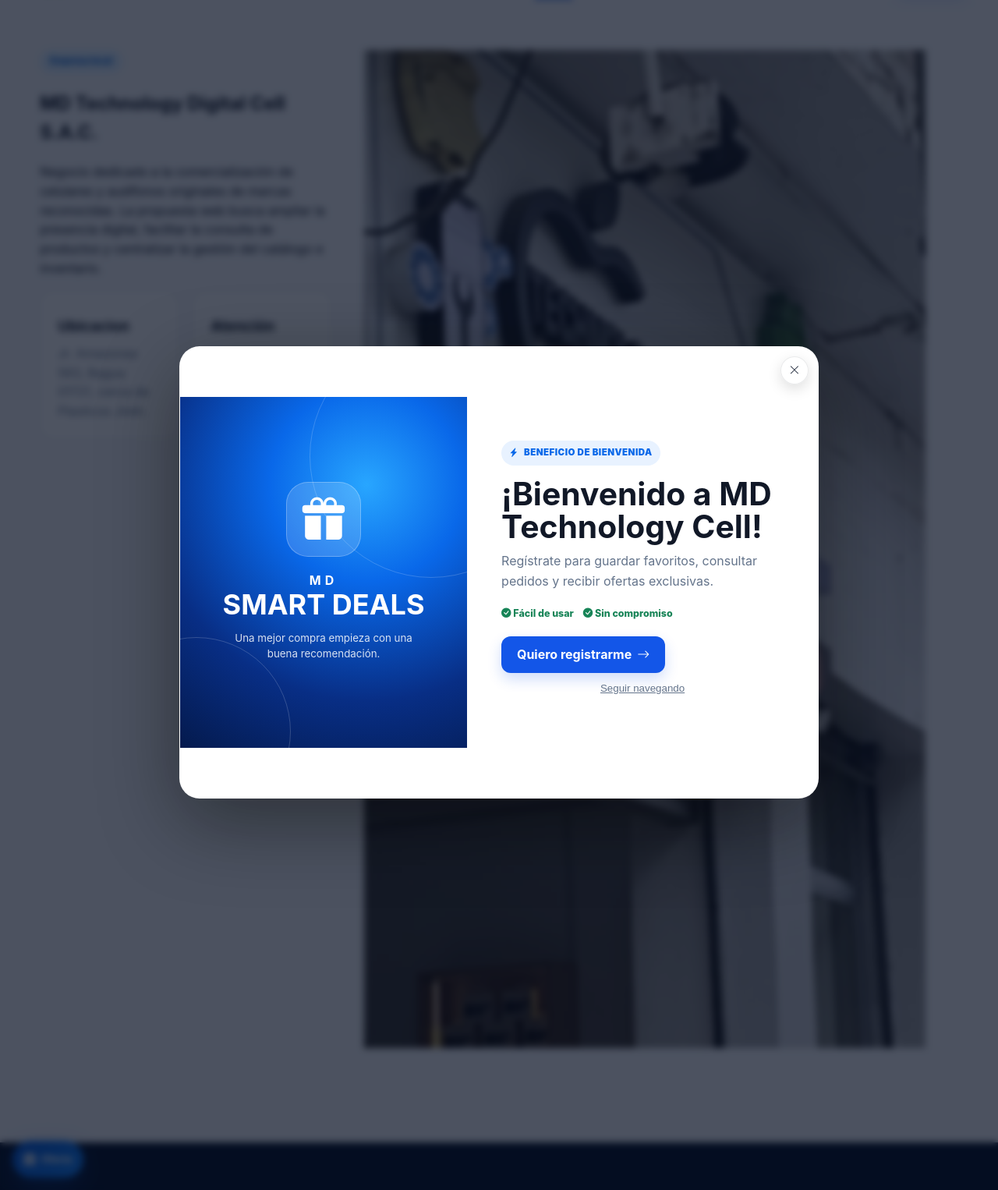
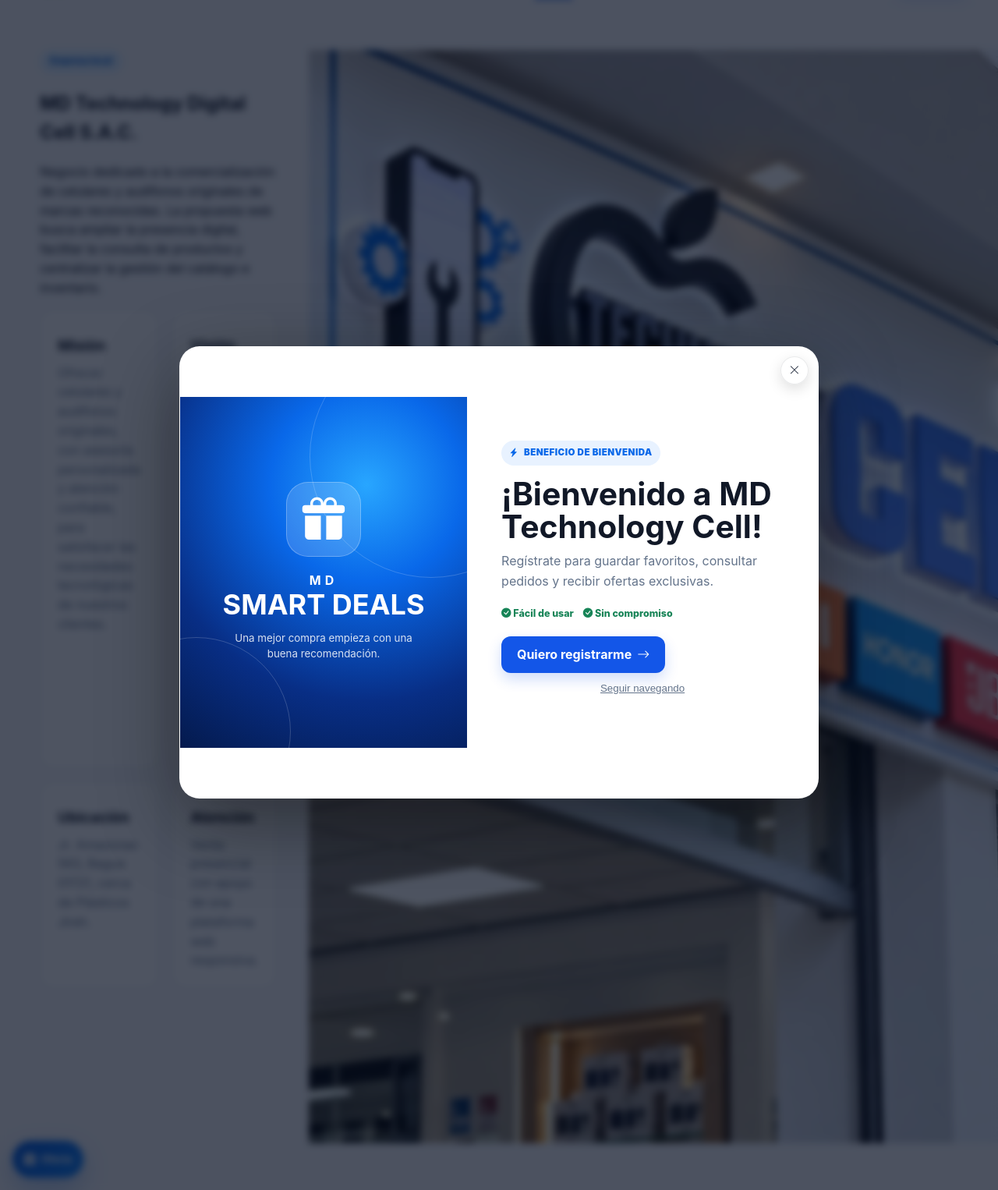
Before and after one commit to RolandoPajares/Sistema_Web_CELL_SAC, a PHP site: page /about in a window 1280 px wide. Shown: the part 59-1585 px from the top of the page at 78% size. Run offline with PHP 8.4, Linux system fonts and the light colour scheme.

Commit message:
feat(nosotros): mejorar diseño y agregar misión y visión

```diff
--- a/resources/views/publico/nosotros/indice.php
+++ b/resources/views/publico/nosotros/indice.php
@@ -5,18 +5,29 @@
             <h1>MD Technology Digital Cell S.A.C.</h1>
             <p>Negocio dedicado a la comercialización de celulares y audífonos originales de marcas reconocidas. La propuesta web busca ampliar la presencia digital, facilitar la consulta de productos y centralizar la gestión del catálogo e inventario.</p>
             <div class="feature-grid" style="grid-template-columns:1fr 1fr">
+
                 <div class="feature">
-                    <h3>Ubicacion</h3>
-                    <p>Jr. Amazonas 563, Bagua 01721, cerca de Plasticos Jireh.</p>
+                    <h3>Misión</h3>
+                    <p>Ofrecer celulares y audífonos originales, con asesoría personalizada y atención confiable, para satisfacer las necesidades tecnológicas de nuestros clientes.</p>
                 </div>
                 <div class="feature">
+                    <h3>Visión</h3>
+                    <p>Ser una empresa referente en Bagua en la venta de tecnología, reconocida por la calidad de sus productos, la confianza de sus clientes y la innovación en su atención.</p>
+                </div>
+
+                 <div class="feature">
+                    <h3>Ubicación</h3>
+                    <p>Jr. Amazonas 563, Bagua 01721, cerca de Plásticos Jireh.</p>
+                </div>
+
+                 <div class="feature">
                     <h3>Atención</h3>
                     <p>Venta presencial con apoyo de una plataforma web responsiva.</p>
                 </div>
             </div>
         </div>
         <div class="hero-card">
-            <img src="<?= e(asset('assets/img/publico/nosotros/local.jpeg')) ?>" alt="Local MD Technology Digital Cell">
+            <img src="<?= e(asset('assets/img/publico/nosotros/local.jpg')) ?>" alt="Local MD Technology Digital Cell">
         </div>
     </div>
 </section>
```
Also changed, not shown: public/assets/img/publico/nosotros/local.jpeg (deleted), public/assets/img/publico/nosotros/local.jpg (added).
